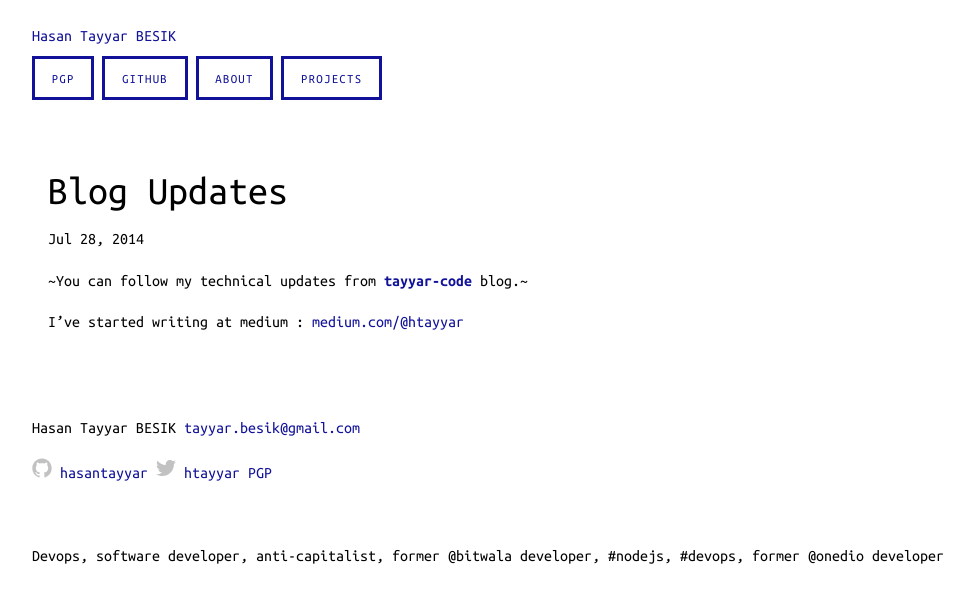
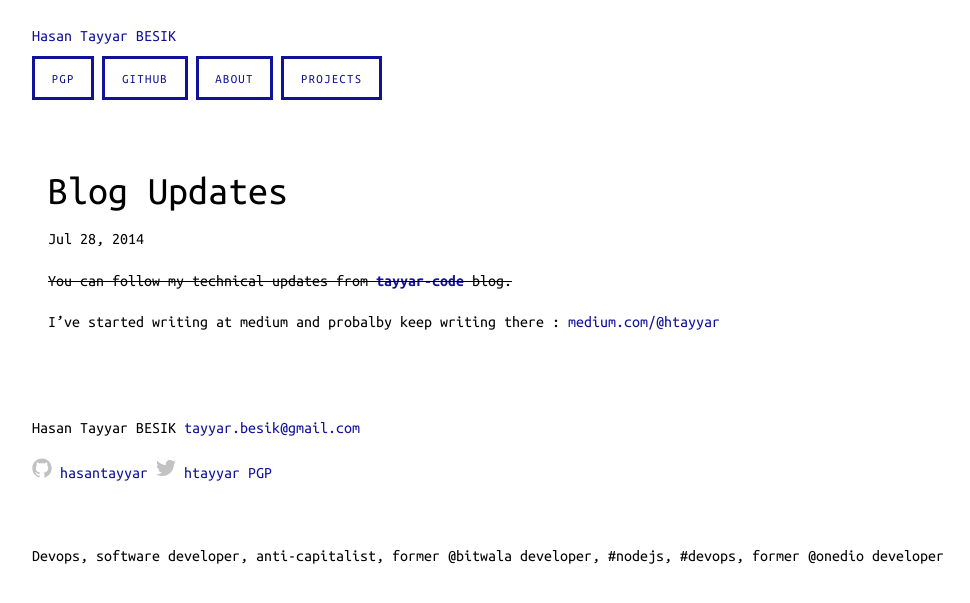
Before and after one commit to hasantayyar/hasantayyar.net, a Jekyll site: the page built from _posts/2014-07-28-blog.markdown, in a window 1280 px wide. Shown: the top 603 px of the page, without its empty margins (144-1114 px from the left). Built offline with Jekyll 4.4.1, drawn with Linux system fonts in a browser that asks for light colours; Markdown is read by kramdown in place of the engine named in the settings.

Commit message:
small update

```diff
--- a/_posts/2014-07-28-blog.markdown
+++ b/_posts/2014-07-28-blog.markdown
@@ -5,6 +5,6 @@ date:   2014-07-28 17:31:40
 categories: announcement
 ---
 
-~You can follow my technical updates from **[tayyar-code](http://tayyar-code.blogspot.com)** blog.~
+~~You can follow my technical updates from **[tayyar-code](http://tayyar-code.blogspot.com)** blog.~~
 
-I've started writing at medium : [medium.com/@htayyar](https://medium.com/@htayyar)
+I've started writing at medium and probalby keep writing there : [medium.com/@htayyar](https://medium.com/@htayyar)
```
